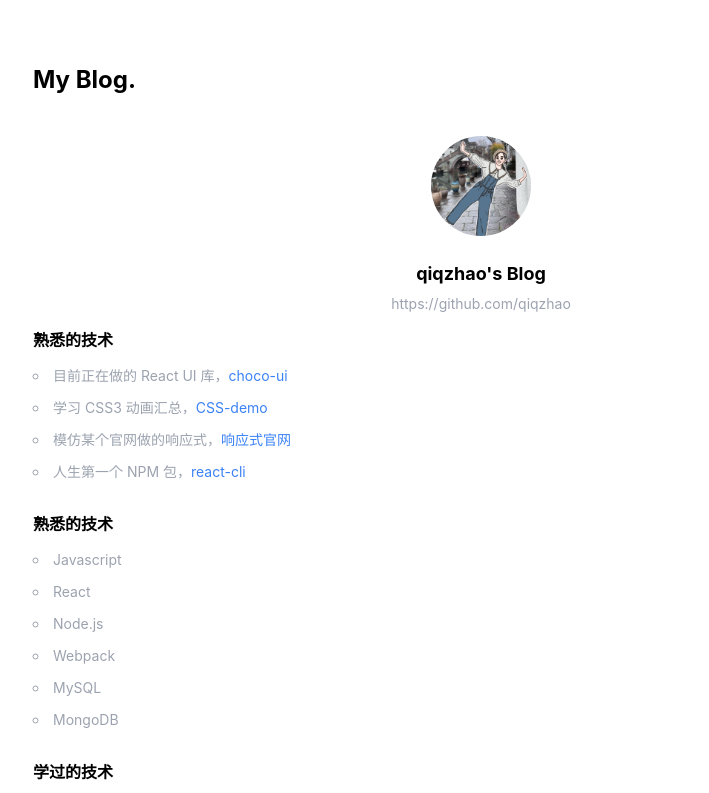
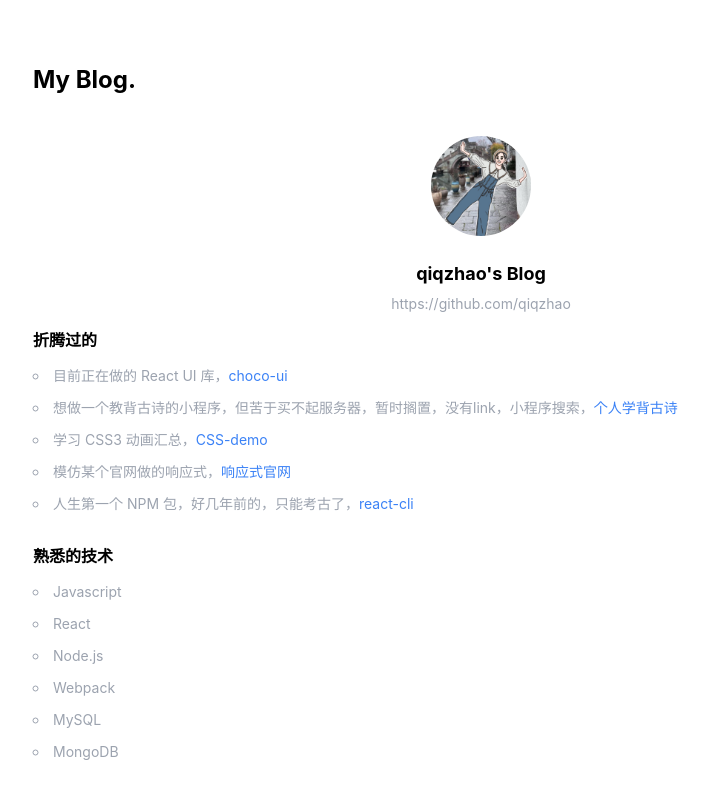
Before and after one commit to qiqzhao/qiqzhao.github.io, a Next.js app: page /about in a window 1280 px wide. Shown: the top 793 px of the page, without its empty margins (159-868 px from the left). Built offline with nearby package versions, Linux system fonts and the light colour scheme; a web font is replaced by a local one.

Commit message:
feat: opt about

```diff
--- a/src/app/layout.tsx
+++ b/src/app/layout.tsx
@@ -19,8 +19,12 @@ export default function RootLayout({
     <html lang="en">
       <body className={inter.className}>
         <div className="px-8 py-4 mx-atuo lg:px-48 flex gap-4 sticky top-0 bg-black text-white text-xl">
-          <Link href="/">HOME</Link>
-          <Link href="/about">ABOUT</Link>
+          <Link className="hover:opacity-60" href="/">
+            HOME
+          </Link>
+          <Link className="hover:opacity-60" href="/about">
+            ABOUT
+          </Link>
         </div>
         <div className="mx-auto px-8 mt-8 lg:px-48">{children}</div>
       </body>
--- /dev/null
+++ b/src/components/about/li/index.tsx
@@ -0,0 +1,11 @@
+import React, { FC } from "react";
+
+interface IProps {
+  children?: any;
+}
+
+const Li: FC<IProps> = ({ children }) => {
+  return <li className="text-sm leading-8">{children}</li>;
+};
+
+export default Li;
--- /dev/null
+++ b/src/components/about/section-title/index.tsx
@@ -0,0 +1,11 @@
+import React, { FC } from "react";
+
+interface IProps {
+  children?: any;
+}
+
+const SectionTitle: FC<IProps> = ({ children }) => {
+  return <h4 className="text-black font-bold">{children}</h4>;
+};
+
+export default SectionTitle;
--- a/src/pages/about/index.tsx
+++ b/src/pages/about/index.tsx
@@ -3,6 +3,8 @@ import React, { FC } from "react";
 
 import "../../app/globals.css";
 import Header from "@/components/post/header";
+import Li from "@/components/about/li";
+import SectionTitle from "@/components/about/section-title";
 
 const About: FC = () => {
   return (
@@ -18,77 +20,97 @@ const About: FC = () => {
           alt="avatar"
         />
         <h1 className="mt-6 text-lg font-bold">{`qiqzhao's Blog`}</h1>
-        <a className="text-sm leading-8 text-gray-400" href="https://github.com/qiqzhao">https://github.com/qiqzhao</a>
+        <a
+          className="text-sm leading-8 text-gray-400"
+          href="https://github.com/qiqzhao"
+          target="__blank"
+        >
+          https://github.com/qiqzhao
+        </a>
       </div>
 
       <div className="flex flex-col gap-4 text-gray-400 leading-10">
         <div>
-          <h4 className="text-black font-bold">熟悉的技术</h4>
+          <SectionTitle>折腾过的</SectionTitle>
 
-          <li className="text-sm leading-8">
+          <Li>
             目前正在做的 React UI 库，
             <a
               className="text-blue-500 hover:text-blue-700 "
               href="https://github.com/choco-ui/choco-ui"
+              target="__blank"
             >
               choco-ui
             </a>
-          </li>
+          </Li>
 
-          <li className="text-sm leading-8">
+          <Li>
+            想做一个教背古诗的小程序，但苦于买不起服务器，暂时搁置，没有link，小程序搜索，
+            <a
+              className="text-blue-500 hover:text-blue-700 "
+              href="#"
+            >
+              个人学背古诗
+            </a>
+          </Li>
+
+          <Li>
             学习 CSS3 动画汇总，
             <a
               className="text-blue-500 hover:text-blue-700 "
               href="https://qiqzhao.github.io/css-demo/"
+              target="__blank"
             >
               CSS-demo
             </a>
-          </li>
+          </Li>
 
-          <li className="text-sm leading-8">
+          <Li>
             模仿某个官网做的响应式，
             <a
               className="text-blue-500 hover:text-blue-700 "
               href="https://github.com/qiqzhao/task"
+              target="__blank"
             >
               响应式官网
             </a>
-          </li>
+          </Li>
 
-          <li className="text-sm leading-8">
-            人生第一个 NPM 包，
+          <Li>
+            人生第一个 NPM 包，好几年前的，只能考古了，
             <a
               className="text-blue-500 hover:text-blue-700 "
               href="https://www.npmjs.com/package/@qiqzhao/react-cli"
+              target="__blank"
             >
               react-cli
             </a>
-          </li>
+          </Li>
         </div>
 
         <div>
-          <h4 className="text-black font-bold">熟悉的技术</h4>
+          <SectionTitle>熟悉的技术</SectionTitle>
 
-          <li className="text-sm leading-8">Javascript</li>
-          <li className="text-sm leading-8">React</li>
-          <li className="text-sm leading-8">Node.js</li>
-          <li className="text-sm leading-8">Webpack</li>
-          <li className="text-sm leading-8">MySQL</li>
-          <li className="text-sm leading-8">MongoDB</li>
+          <Li>Javascript </Li>
+          <Li>React </Li>
+          <Li>Node.js </Li>
+          <Li>Webpack </Li>
+          <Li>MySQL </Li>
+          <Li>MongoDB </Li>
         </div>
 
         <div>
-          <h4 className="text-black font-bold">学过的技术</h4>
+          <SectionTitle>学过的技术</SectionTitle>
 
-          <li className="text-sm leading-8">Java</li>
-          <li className="text-sm leading-8">Docker</li>
-          <li className="text-sm leading-8">CI CD</li>
+          <Li>Java </Li>
+          <Li>Docker </Li>
+          <Li>CI CD </Li>
         </div>
 
         <div>
-          <h4 className="text-black font-bold">联系方式</h4>
+          <SectionTitle>联系方式</SectionTitle>
 
-          <li className="text-sm leading-8">邮箱：bme_ritter@foxmail.com</li>
+          <Li>邮箱：bme_ritter@foxmail.com </Li>
         </div>
       </div>
     </section>
```
